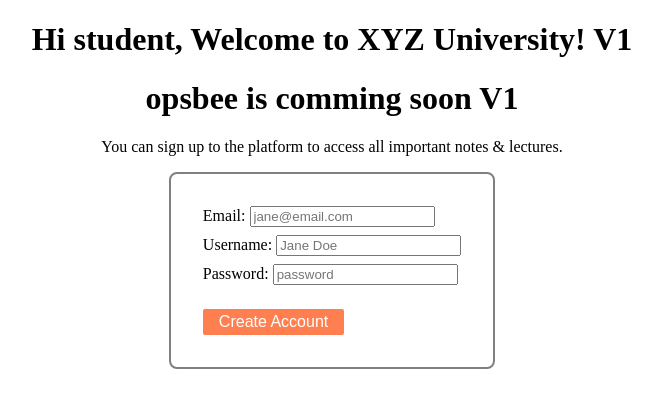
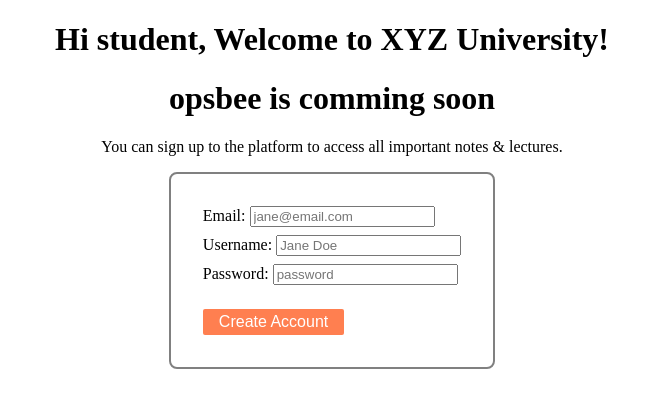
Before and after one commit to sachinsaurav302/test-node-app, a website: page public/index.html in a window 1280 px wide. Shown: the whole page, without its empty margins (308-970 px from the left). Drawn offline with Linux system fonts and the light colour scheme.

Commit message:
remove v1 from index file

```diff
--- a/public/index.html
+++ b/public/index.html
@@ -9,8 +9,8 @@
 </head>
 
 <body>
-    <h1>Hi student, Welcome to XYZ University! V1</h1>
-    <h1>opsbee is comming soon V1</h1>
+    <h1>Hi student, Welcome to XYZ University!</h1>
+    <h1>opsbee is comming soon</h1>
     <p>You can sign up to the platform to access all important notes & lectures.</p>
 
     <form action="/addUser" method="POST" target="_blank" id="signupForm">
```
